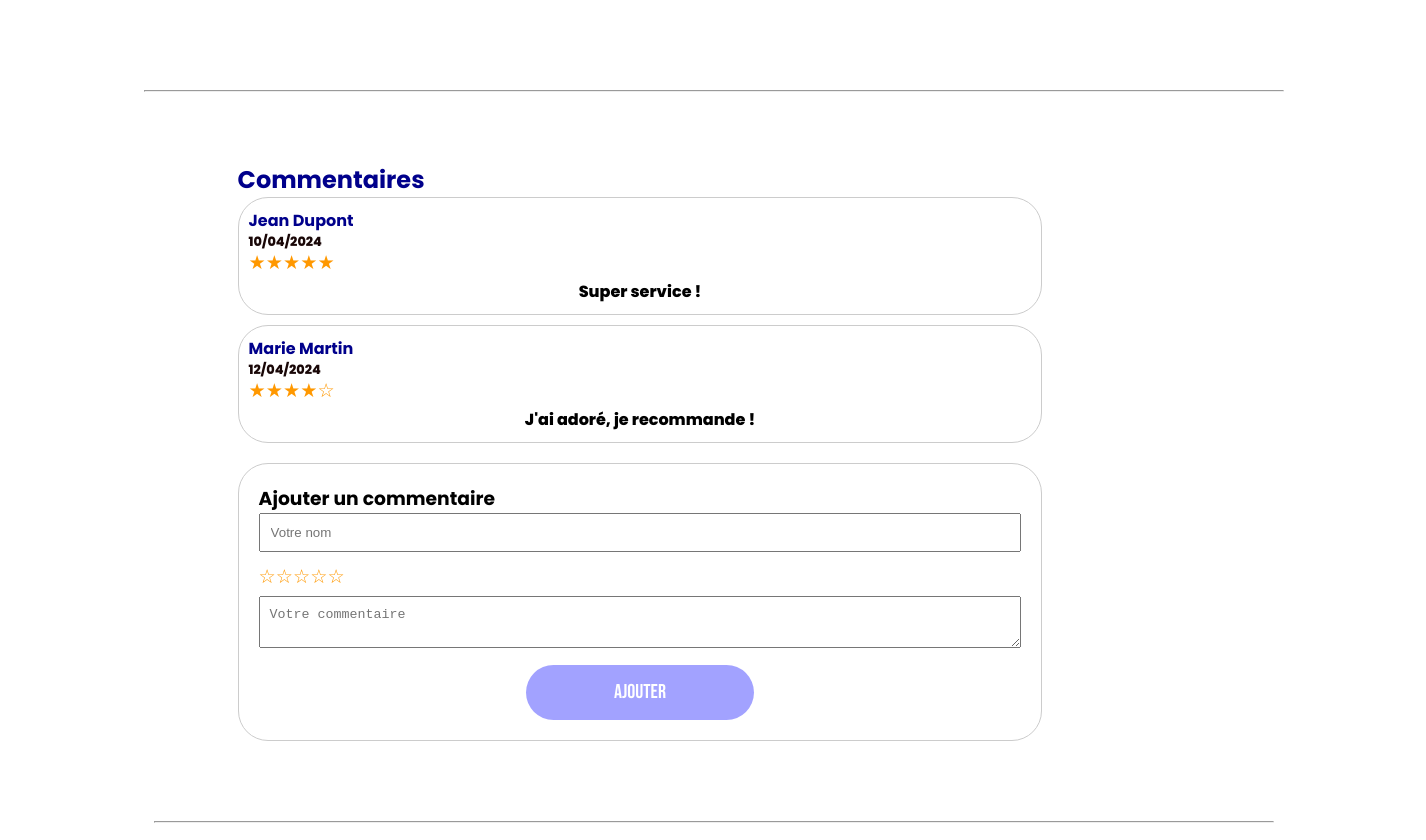
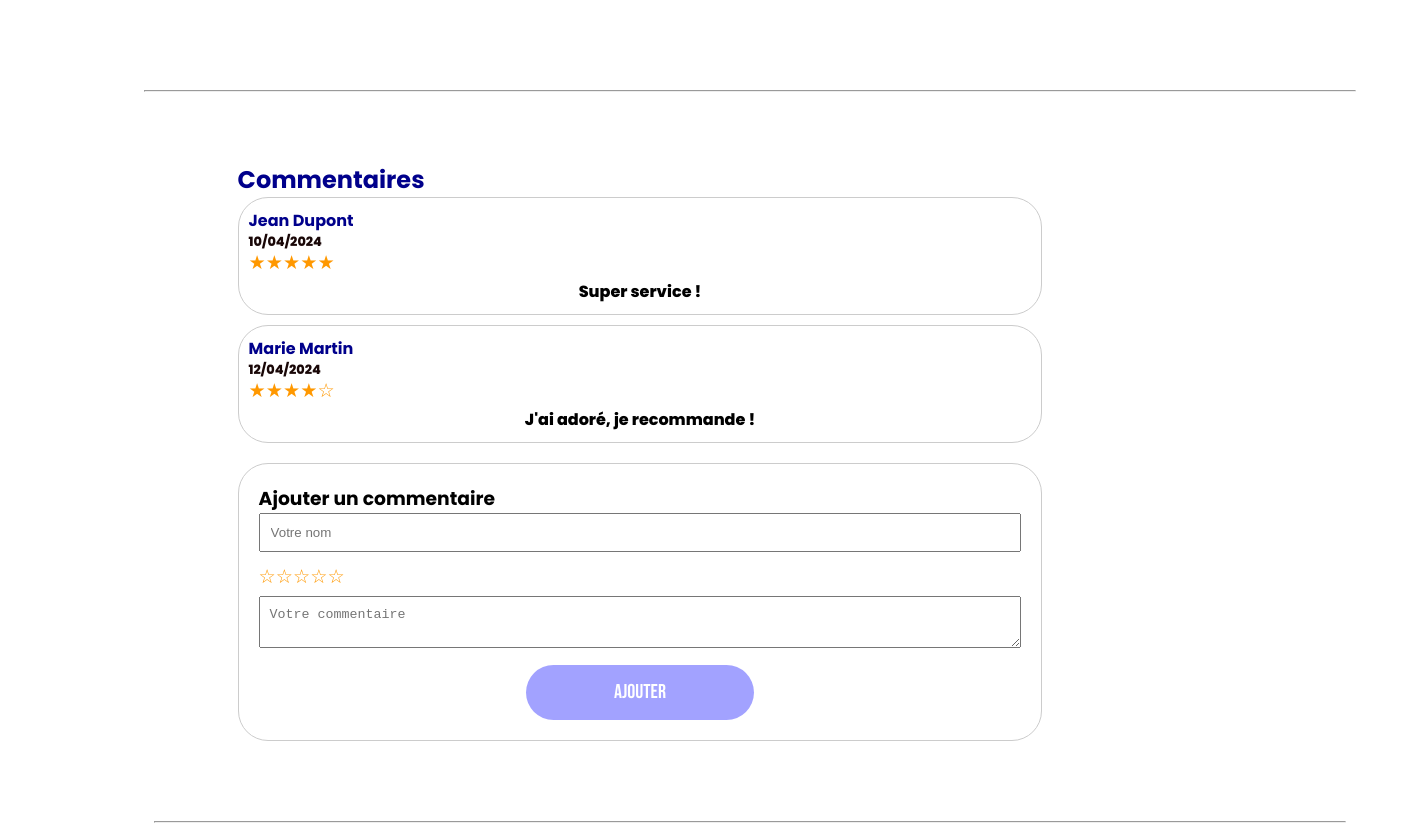
Before and after one commit to emmanuelle-c/JS-Paris-BrainWaves-P2-Les4Fantastiques, a React (Vite) app in the folder client/: page /avisclient in a window 1280 px wide. Shown: the top 840 px of the page, 1426 px wide, since content can reach past the window. Built offline with nearby package versions, Linux system fonts and the light colour scheme.

Commit message:
Correction du balisage CSS

```diff
--- a/client/src/components/Comment/AvisClient.css
+++ b/client/src/components/Comment/AvisClient.css
@@ -80,22 +80,18 @@
     transform 0.3s;
 }
 
-.div {
+.liner-top {
   position: relative;
   left: -164px;
-  width: 160vh;
+  width: 169vh;
   padding: 70px;
 }
 
-.div-2 {
+.liner-down {
   position: relative;
   left: -164px;
-  width: 160vh;
+  width: 169vh;
   padding: 80px;
-}
-
-.hr {
-  width: 100%;
 }
 
 #boutton {
--- a/client/src/components/Comment/AvisClient.jsx
+++ b/client/src/components/Comment/AvisClient.jsx
@@ -78,7 +78,7 @@ function AvisClient() {
 
   return (
     <div className="comment-space">
-      <div className="div">
+      <div className="liner-top">
         <hr className="hr" />
       </div>
       <h2 className="h2">Commentaires</h2>
@@ -115,7 +115,7 @@ function AvisClient() {
           Ajouter
         </button>
       </form>
-      <div className="div-2">
+      <div className="liner-down">
         {" "}
         <hr className="hr" />{" "}
       </div>
--- a/client/src/components/Formulaire/Formulaire.css
+++ b/client/src/components/Formulaire/Formulaire.css
@@ -9,7 +9,7 @@
   max-width: 65%;
 }
 
-.element-1 {
+.container-data {
   display: flex;
   flex-direction: column;
   justify-content: space-between;
@@ -18,7 +18,7 @@
   font-family: "Poppins";
 }
 
-.element-2 {
+.container-button {
   display: flex;
   justify-content: center;
   align-items: center;
--- a/client/src/components/Formulaire/Formulaire.jsx
+++ b/client/src/components/Formulaire/Formulaire.jsx
@@ -16,7 +16,7 @@ function Formulaire() {
 
   return (
     <div className="container" onSubmit={handleSubmit}>
-      <div className="element-1">
+      <div className="container-data">
         <div className="usedata">
           <div>
             <label htmlFor="nom">NOM:</label>
@@ -96,7 +96,7 @@ function Formulaire() {
         </div>
       </div>
 
-      <div className="element-2">
+      <div className="container-button">
         <button id="valider" type="submit">
           VALIDE TA COMMANDE EN UN CLICK
         </button>
@@ -106,3 +106,139 @@ function Formulaire() {
 }
 
 export default Formulaire;
+
+
+// import { useState } from "react";
+// import { PayPalButton } from "react-paypal-button-v2";
+// import "./Formulaire.css";
+
+// function Formulaire() {
+//   const [nom, setNom] = useState("");
+//   const [prenom, setPrenom] = useState("");
+//   const [email, setEmail] = useState("");
+//   const [telephone, setTelephone] = useState("");
+//   const [adresse, setAdresse] = useState("");
+//   const [ville, setVille] = useState("");
+//   const [codePostal, setCodePostal] = useState("");
+
+//   const handleSubmit = (event) => {
+//     event.preventDefault();
+//     // Code de soumission du formulaire
+//   };
+
+//   // Fonction à exécuter lorsque le paiement est réussi
+//   const onSuccess = (details, data) => {
+//     alert("Paiement effectué avec succès !");
+//     // Code à exécuter après un paiement réussi
+//   };
+
+//   // Fonction à exécuter en cas d'erreur lors du paiement
+//   const onError = (err) => {
+//     console.error("Erreur lors du paiement : ", err);
+//     // Code à exécuter en cas d'erreur de paiement
+//   };
+
+//   // Fonction à exécuter lors de l'annulation du paiement
+//   const onCancel = (data) => {
+//     alert("Paiement annulé !");
+//     // Code à exécuter en cas d'annulation de paiement
+//   };
+
+//   return (
+//     <div className="container">
+//       <form onSubmit={handleSubmit}>
+//         <div className="element-1">
+//           <div className="usedata">
+//             <div>
+//               <label htmlFor="nom">NOM:</label>
+//               <input
+//                 type="text"
+//                 id="nom"
+//                 value={nom}
+//                 onChange={(e) => setNom(e.target.value)}
+//               />
+//             </div>
+
+//             <div>
+//               <label className="prenom" htmlFor="prenom">
+//                 PRENOM:
+//               </label>
+//               <input
+//                 type="text"
+//                 id="prenom"
+//                 value={prenom}
+//                 onChange={(e) => setPrenom(e.target.value)}
+//               />
+//             </div>
+//           </div>
+
+//           <div className="usedata-2">
+//             <div>
+//               <label htmlFor="email">EMAIL:</label>
+//               <input
+//                 type="email"
+//                 id="email"
+//                 value={email}
+//                 onChange={(e) => setEmail(e.target.value)}
+//               />
+//             </div>
+
+//             <div>
+//               <label htmlFor="telephone">TELEPHONE:</label>
+//               <input
+//                 type="tel"
+//                 id="telephone"
+//                 value={telephone}
+//                 onChange={(e) => setTelephone(e.target.value)}
+//               />
+//             </div>
+//           </div>
+
+//           <div className="Home">
+//             <label htmlFor="adresse">ADRESSE:</label>
+//             <input
+//               type="adresse"
+//               id="adresse"
+//               value={adresse}
+//               onChange={(e) => setAdresse(e.target.value)}
+//             />
+//           </div>
+
+//           <div className="position">
+//             <div>
+//               <label htmlFor="ville">VILLE:</label>
+//               <input
+//                 type="text"
+//                 id="ville"
+//                 value={ville}
+//                 onChange={(e) => setVille(e.target.value)}
+//               />
+//             </div>
+
+//             <div>
+//               <label htmlFor="codePostal">CODE POSTAL:</label>
+//               <input
+//                 type="text"
+//                 id="codePostal"
+//                 value={codePostal}
+//                 onChange={(e) => setCodePostal(e.target.value)}
+//               />
+//             </div>
+//           </div>
+//         </div>
+
+//         <div className="element-2">
+//           <PayPalButton
+//             amount="1.000.00 €" // Montant à payer
+//             currency="Euro" // Devise
+//             onSuccess={onSuccess} // Fonction à exécuter en cas de succès
+//             onError={onError} // Fonction à exécuter en cas d'erreur
+//             onCancel={onCancel} // Fonction à exécuter en cas d'annulation
+//           />
+//         </div>
+//       </form>
+//     </div>
+//   );
+// }
+
+// export default Formulaire;
```
